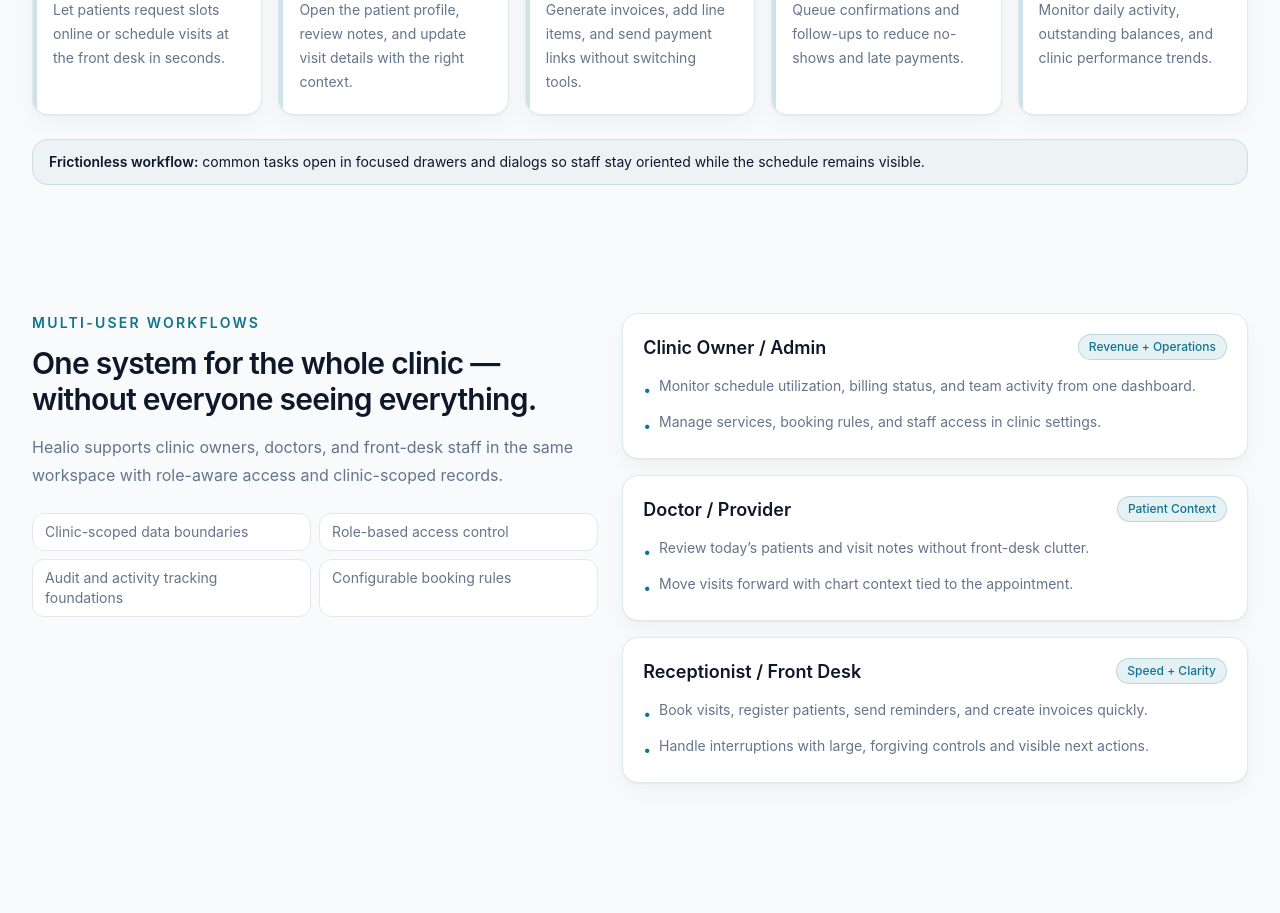
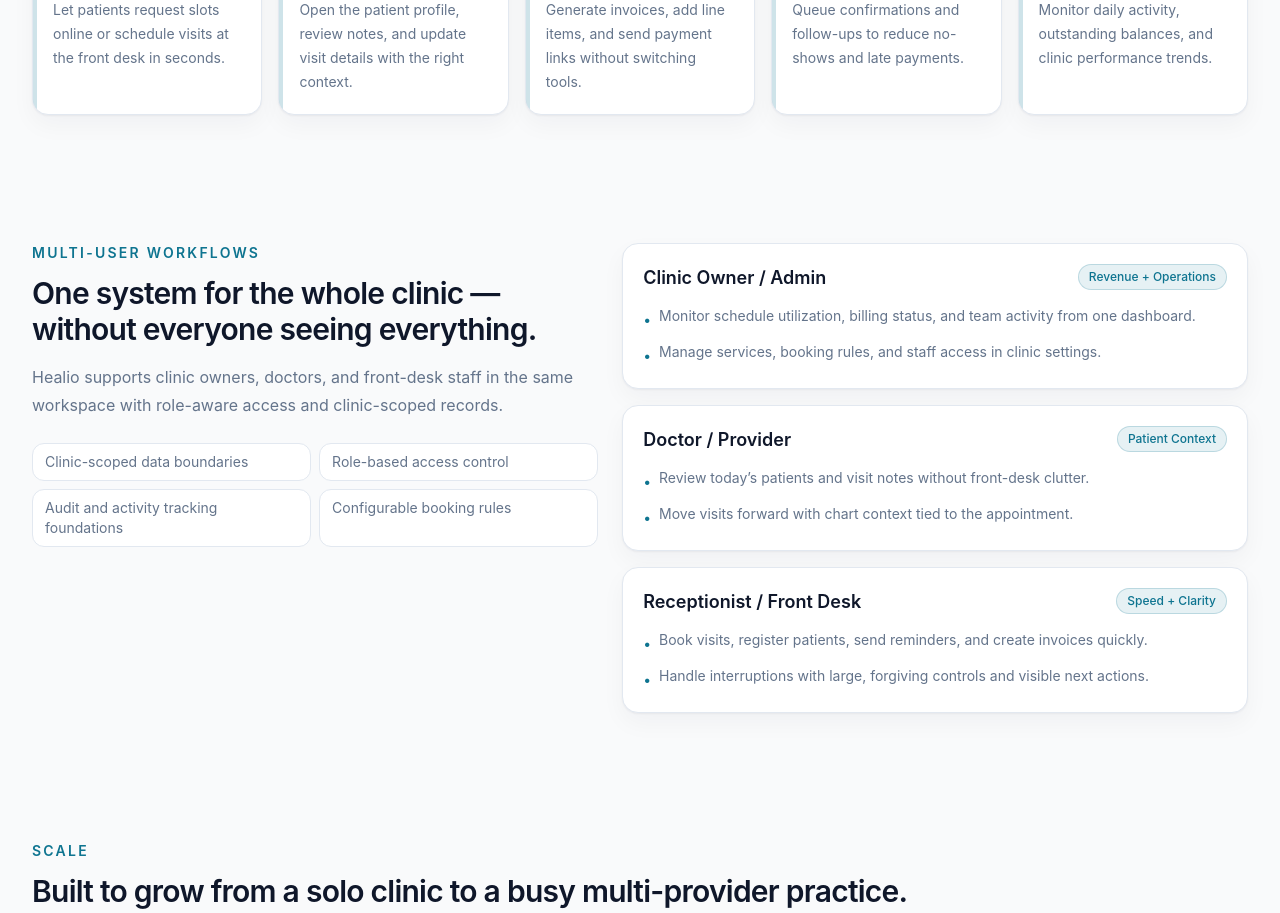
Before and after one commit to reymondyncierto/vibe-coding-bootcamp-dataexpert.io, a Next.js app in the folder healio/: page / in a window 1280 px wide. Shown: the part 2040-2953 px from the top of the page. Built offline with nearby package versions, Linux system fonts and the light colour scheme.

Commit message:
refactor(healio-marketing): remove workflow callout copy from landing page

```diff
--- a/healio/components/marketing/workflow-sequence.tsx
+++ b/healio/components/marketing/workflow-sequence.tsx
@@ -55,10 +55,6 @@ export function WorkflowSequence() {
           </Card>
         ))}
       </div>
-
-      <div className="mt-6 rounded-2xl border border-primary/15 bg-primary/5 px-4 py-3 text-sm text-ink">
-        <span className="font-semibold">Frictionless workflow:</span> common tasks open in focused drawers and dialogs so staff stay oriented while the schedule remains visible.
-      </div>
     </section>
   );
 }
```
